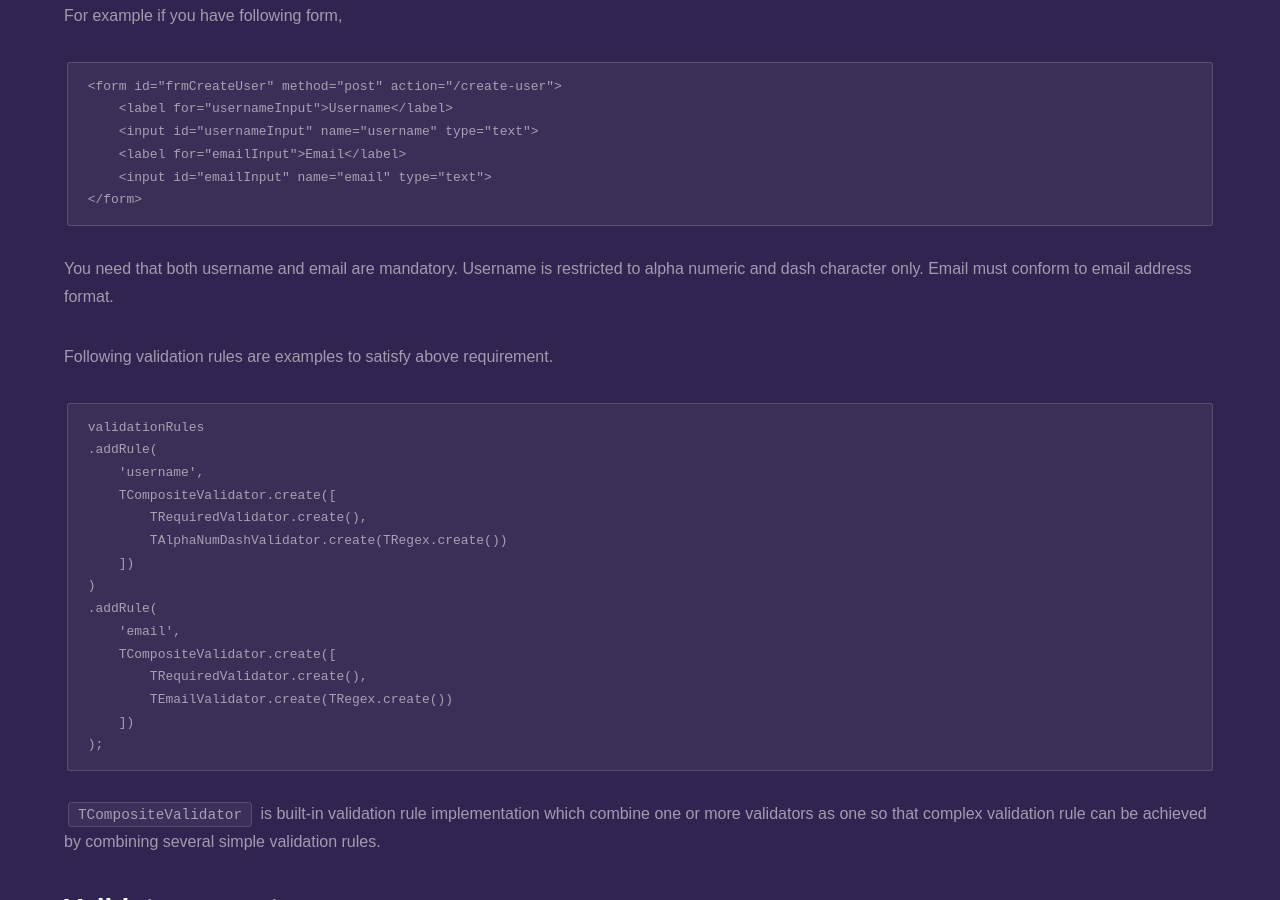
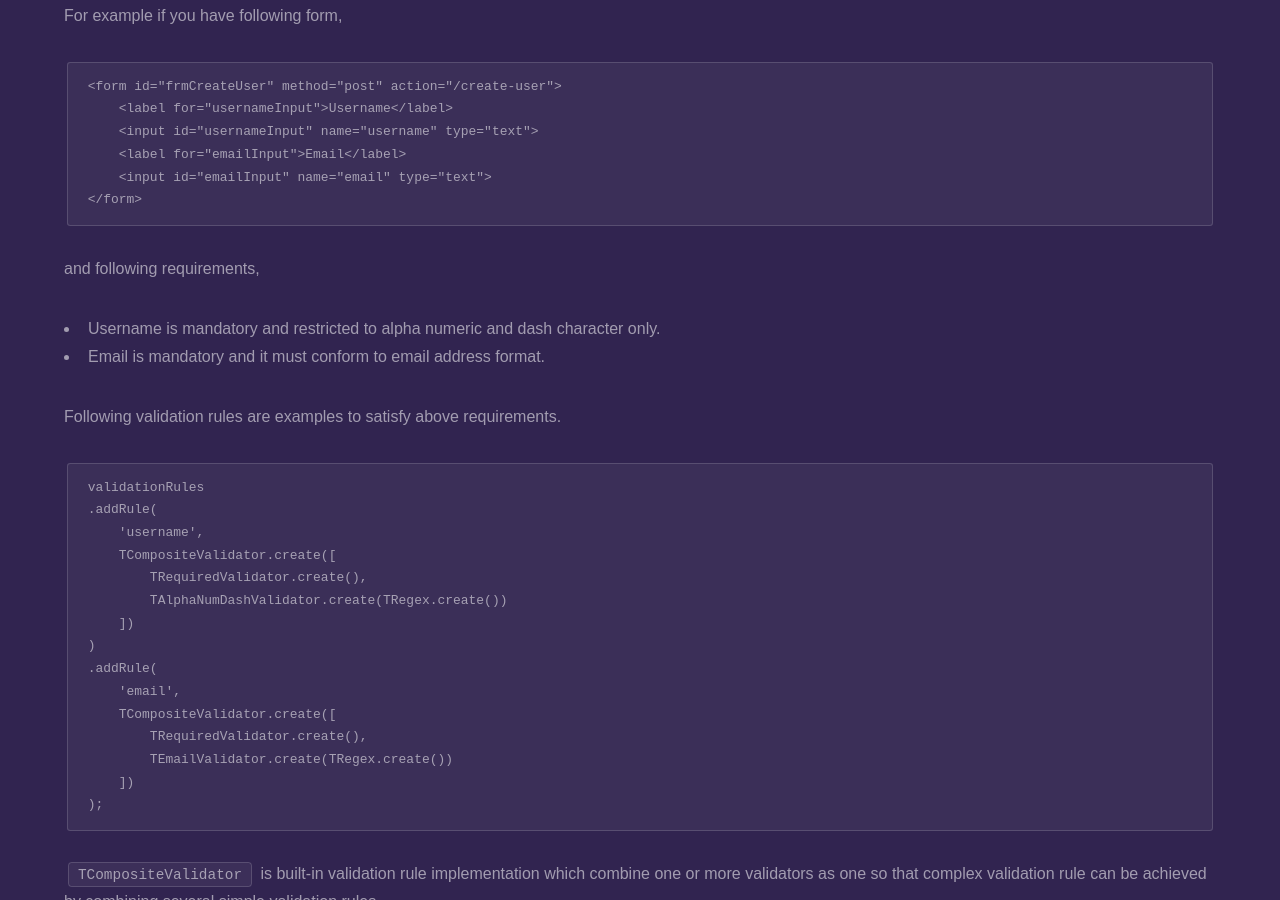
Before and after one commit to fanoframework/fanoframework.github.io, a Jekyll site: the page built from security/form-validation/index.md, in a window 1280 px wide and 900 px high, scrolled down 1810 px. Built offline with Jekyll 4.4.1, drawn with Linux system fonts in a browser that asks for light colours; our own code applies the rules of GitHub Pages for plain Markdown files.

Commit message:
fix typo

````diff
--- a/security/form-validation/index.md
+++ b/security/form-validation/index.md
@@ -73,9 +73,12 @@ For example if you have following form,
 </form>
 ```
 
-You need that both username and email are mandatory. Username is restricted to alpha numeric and dash character only. Email must conform to email address format.
+and following requirements,
 
-Following validation rules are examples to satisfy above requirement.
+- Username is mandatory and restricted to alpha numeric and dash character only.
+- Email is mandatory and it must conform to email address format.
+
+Following validation rules are examples to satisfy above requirements.
 
 ```
 validationRules
````
Also changed, not shown: deployment/load-balancer-setup/index.md (+8 -4 lines).
